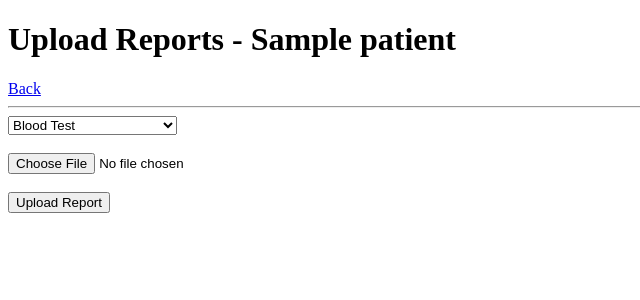
After one commit to Taha-Mohii/MediVault-AI, a Flask app: page /patient/1/upload in a window 1280 px wide. The commit adds this page. Shown: the top 300 px of the page, without its empty margins (0-640 px from the left). Run offline with Flask 3, Linux system fonts and the light colour scheme; a database or web service that is not in the repository returns one stand-in record (values such as "Sample title"); some libraries are stand-ins or nearby versions.

Commit message:
phase4 report upload working

```diff
--- a/app.py
+++ b/app.py
@@ -1,5 +1,5 @@
 from flask import Flask , render_template,request,redirect,url_for
-from database import add_patient,get_all_patients,get_patient,delete_patient,add_vitals,get_vitals,get_patient_summary
+from database import add_patient,get_all_patients,get_patient,delete_patient,add_vitals,get_vitals,get_patient_summary,upload_reports,get_reports,delete_reports
 from dotenv import load_dotenv
 load_dotenv()
 from groq import Groq
@@ -68,7 +68,7 @@ def ai_assistant(patient_id):
         messages = [
             {
                 "role" : "system",
-                "content" : f""" you are MediVaut Ai namely Medex a helpful medical assistant.
+                "content" : f""" you are MediVaut Ai namely MedEx a helpful medical assistant.
 you have access to the following patient data:
 {summary}
 Answer questions based on this patient's data. Give dietary suggestions, explain vitals, and provide general health guidance.
@@ -87,6 +87,30 @@ keep responses clear and simple."""
         response = chat.choices[0].message.content
     return render_template("ai.html",patient = p , response = response)
 
+#REPORTS
+@app.route("/patient/<int:patient_id>/upload",methods=["GET" , "POST"])
+def upload(patient_id):
+    p = get_patient(patient_id)
+    if request.method == "POST":
+        file = request.files["file"]
+        category = request.form["category"]
+        file_bytes = file.read()
+        content_type = file.content_type
+        upload_reports(patient_id,file.filename,category,file_bytes,content_type)
+        return redirect(url_for("report", patient_id = patient_id))
+    return render_template("upload.html",patient=p)
+
+@app.route("/patient/<int:patient_id>/reports")
+def report(patient_id):
+    p = get_patient(patient_id)
+    r = get_reports(patient_id)
+    return render_template("reports.html",patient=p,reports=r)
+
+@app.route("/report/delete/<int:report_id>/<int:patient_id>/<filename>")
+def remove_report(report_id,patient_id,filename):
+    delete_reports(report_id,patient_id,filename)
+    return redirect(url_for("report",patient_id=patient_id))
+
 
 if __name__ == "__main__":
     app.run(debug = True)
--- a/database.py
+++ b/database.py
@@ -1,10 +1,15 @@
 import psycopg2
 import os
+import time
 from dotenv import load_dotenv
+from supabase import create_client
 
 load_dotenv()
 
 DB_URL = os.getenv("DATABASE_URL")
+SUPABASE_URL = os.getenv("SUPABASE_URL")
+SUPABASE_KEY = os.getenv("SUPABASE_KEY")
+supabase = create_client(SUPABASE_URL,SUPABASE_KEY)
 
 def get_conn():
     return psycopg2.connect(DB_URL)
@@ -89,3 +94,37 @@ Recent Vitals:
     else:
         summary += "No Vitals Recorded Yet."
     return summary
+
+
+#REPORTS SECTION
+def upload_reports(patient_id,filename,category,file_bytes,content_type):
+    unique_filename = f"{int(time.time())}_{filename}"
+    path = f"{patient_id}/{unique_filename}"
+    supabase.storage.from_("Reports").upload(path,file_bytes,{"content-type": content_type})
+    file_url = supabase.storage.from_("Reports").get_public_url(path)
+    conn = get_conn()
+    cursor =conn.cursor()
+    cursor.execute("""
+        INSERT INTO reports (patient_id,filename,category,file_url)
+        VALUES (%s,%s,%s,%s)
+    """,(patient_id,unique_filename,category,file_url))
+    conn.commit()
+    conn.close()
+
+def get_reports(patient_id):
+    conn = get_conn()
+    cursor = conn.cursor()
+    cursor.execute("SELECT * FROM reports WHERE patient_id = %s ORDER BY uploaded_at DESC",(patient_id,))
+    rows = cursor.fetchall()
+    conn.close()
+    return rows
+
+
+def delete_reports(report_id, patient_id, filename):
+    path = f"{patient_id}/{filename}"
+    supabase.storage.from_("Reports").remove([path])
+    conn = get_conn()
+    cursor = conn.cursor()
+    cursor.execute("DELETE FROM reports WHERE id = %s",(report_id,))
+    conn.commit()
+    conn.close()
--- a/templates/patient.html
+++ b/templates/patient.html
@@ -15,6 +15,8 @@
     <a href="/patient/{{ patient[0] }}/add_vitals">+ Log Vitals</a> |
     <a href="/patient/{{ patient[0] }}/vitals">View Vitals</a>
     <a href="/patient/{{ patient[0] }}/ai">🤖 Ask MedEx AI</a>
+    <a href="/patient/{{ patient[0] }}/upload">+ Upload Report</a> |
+    <a href="/patient/{{ patient[0] }}/reports">View Reports</a>
     <hr>
     <a href="/">Back</a>
 </body>
--- /dev/null
+++ b/templates/upload.html
@@ -0,0 +1,25 @@
+<!DOCTYPE html>
+<html lang="en">
+<head>
+    <meta charset="UTF-8">
+    <meta name="viewport" content="width=device-width, initial-scale=1.0">
+    <title>Upload Reports - {{ patient[1] }}</title>
+</head>
+<body>
+    <h1>Upload Reports - {{ patient[1] }}</h1>
+    <a href="/patient/{{ patient[0] }}">Back</a>
+    <hr>
+    <form method="post" enctype="multipart/form-data">
+        <select name="category">
+            <option value="Blood Test">Blood Test</option>
+            <option value="Imaging">Imaging (MRI/CT/X-Ray)</option>
+            <option value="Biopsy">Biopsy</option>
+            <option value="Prescription">Prescription</option>
+            <option value="Doctor Notes">Doctor Notes</option>
+            <option value="Other">Other</option>
+        </select><br><br>
+        <input type="file" name="file" required><br><br>
+        <button type="submit" >Upload Report</button>
+    </form>
+</body>
+</html>
```
Also changed, not shown: templates/reports.html (added, +25 -0 lines).
